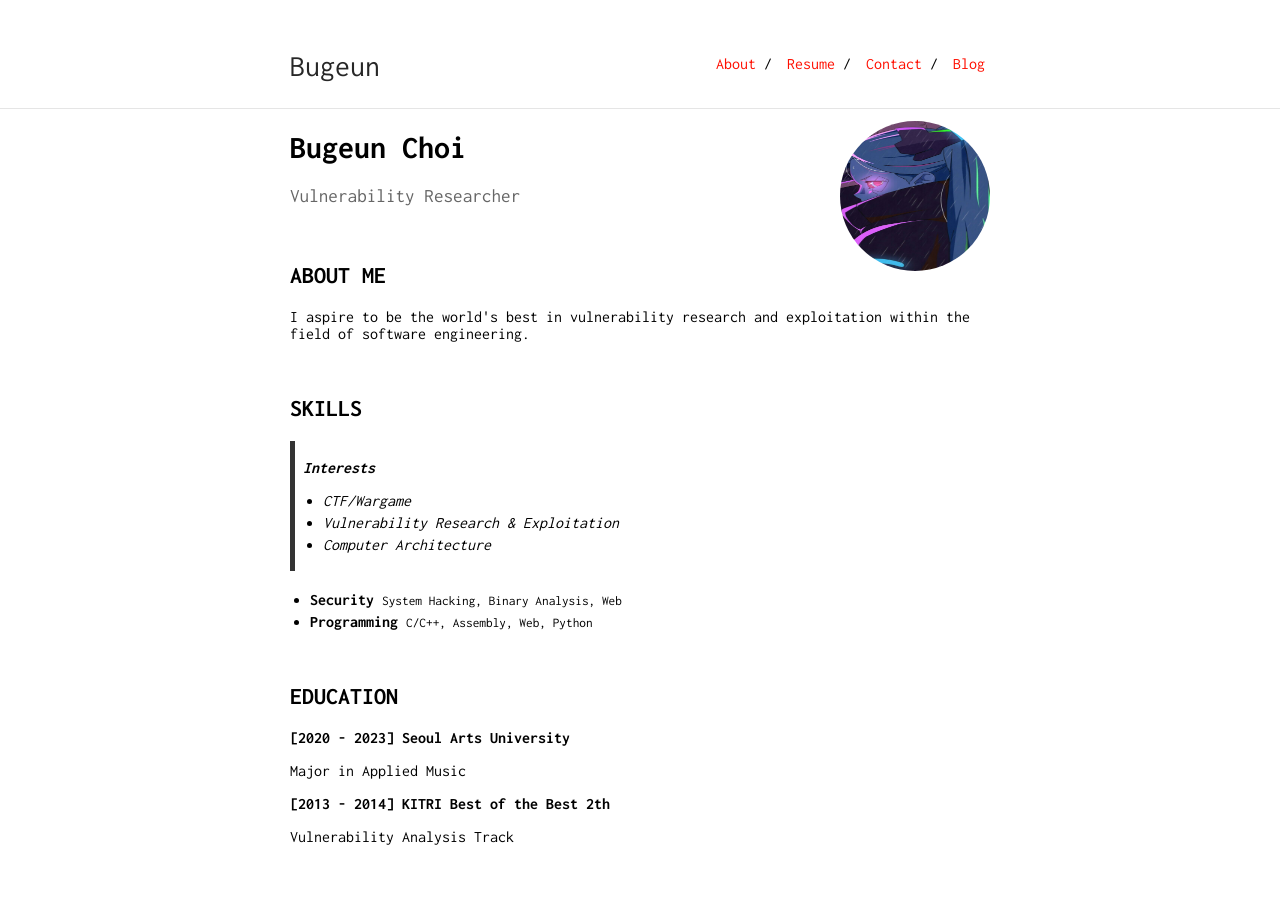
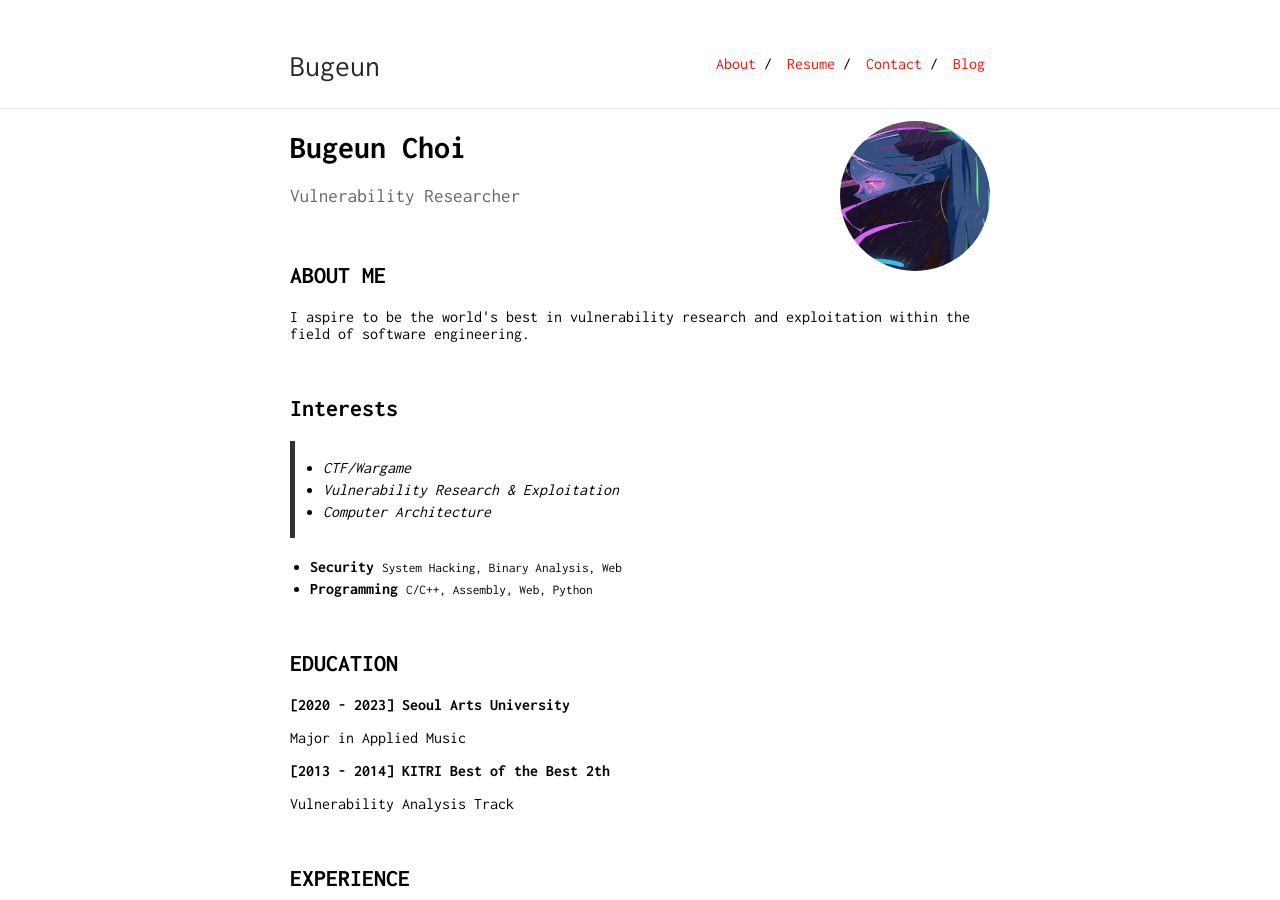
Before and after one commit to Bugeun/bugeun.github.io, a Jekyll site: the page built from index.md, in a window 1280 px wide and 900 px high. Built offline with Jekyll 4.4.1, drawn with Linux system fonts in a browser that asks for light colours.

Commit message:
Update index.md

```diff
--- a/index.md
+++ b/index.md
@@ -14,9 +14,9 @@ Vulnerability Researcher
 <p>I aspire to be the world's best in vulnerability research and exploitation within the field of software engineering.</p>
 &nbsp;
 
-## SKILLS
+## Interests
 
-><b>Interests</b>
+>
 * CTF/Wargame
 * Vulnerability Research & Exploitation
 * Computer Architecture
```
